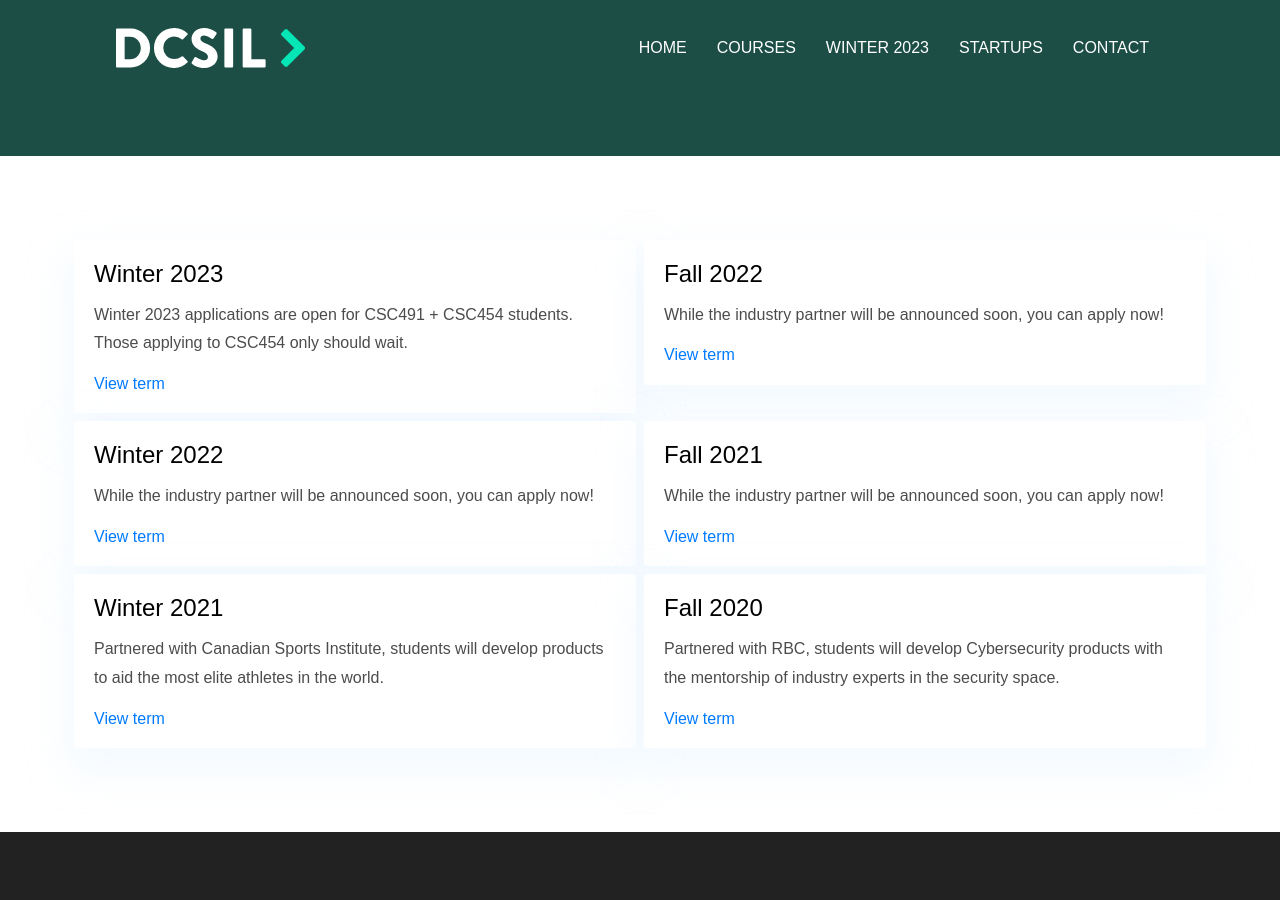
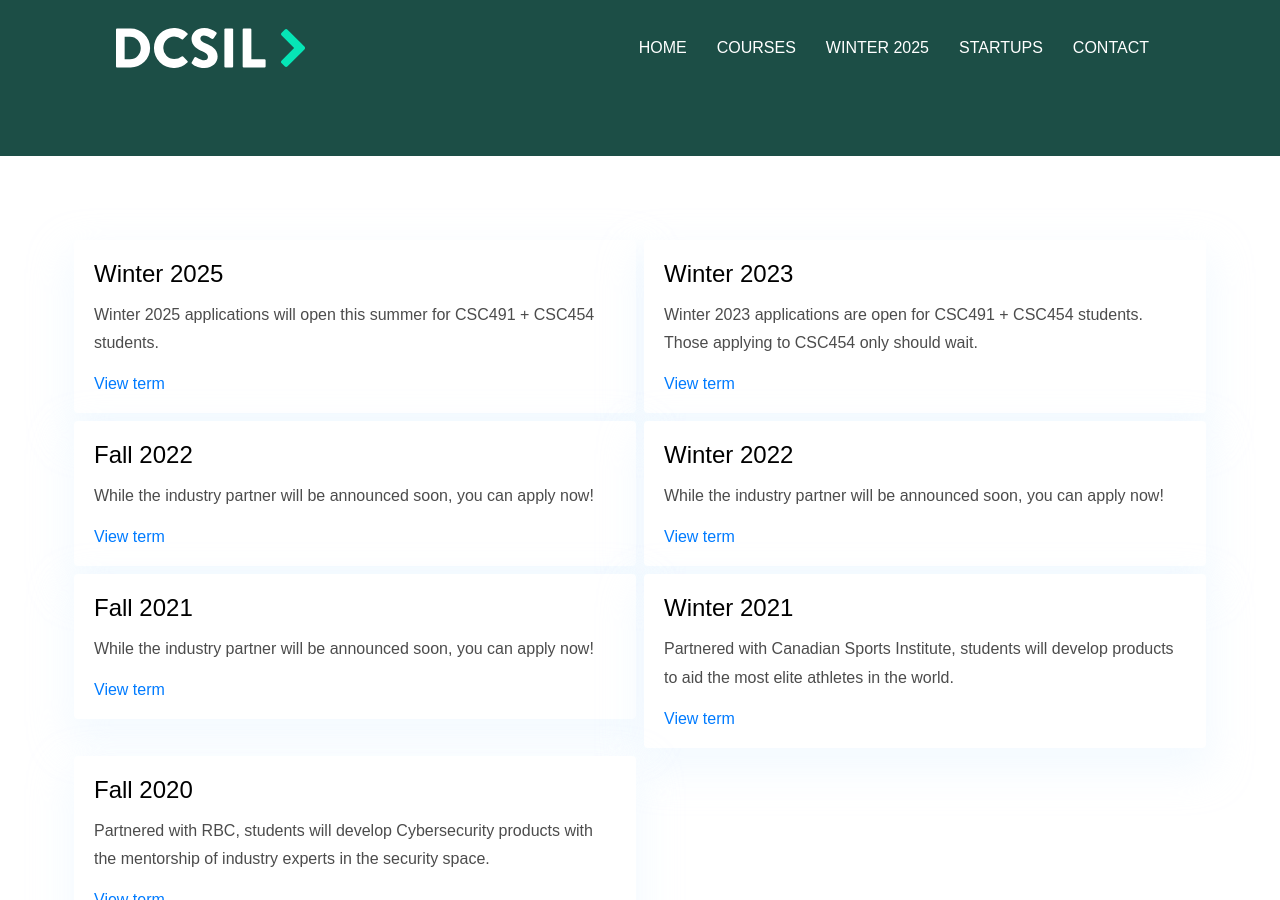
Before and after one commit to dcsil/website, a Jekyll site: the page built from _pages/term/terms.html, in a window 1280 px wide and 900 px high, scrolled down 363 px. Built offline with Jekyll 4.4.1, drawn with Linux system fonts in a browser that asks for light colours.

Commit message:
Added Winter 2025 page with help from Julian

```diff
--- a/_data/settings.yml
+++ b/_data/settings.yml
@@ -23,12 +23,12 @@
     link: "#"
 
 theme:
-  term: Winter 2023
-  link: '/winter-2023'
+  term: Winter 2025
+  link: '/winter-2025'
 
 menu:
   - {name: 'Courses', link: '/student-courses', active: 'course' }
-  - {name: 'Winter 2023', link: '/winter-2023' , active: 'winter_term' }
+  - {name: 'Winter 2025', link: '/winter-2025' , active: 'winter_term' }
   - {name: 'Startups', link: '/startups', active: 'startups' }
   - {name: 'Contact', link: '/contact', active: 'contact' }
 
--- /dev/null
+++ b/_pages/term/winter-2025.html
@@ -0,0 +1,12 @@
+---
+title: Winter 2025
+layout: page
+date: 2025.0
+type: 'term'
+active: 'winter_term'
+excerpt: Winter 2025 applications will open this summer for CSC491 + CSC454 students.
+link: apply
+---
+
+{% capture content %}{% include terms/winter-2025.md %}{% endcapture %}
+{% include layouts/markdown_content.html content=content %}
```
Also changed, not shown: _includes/staff/julian.md (+1 -1 lines), _includes/terms/winter-2025.md (added, +28 -0 lines), Gemfile.lock, 1 other file.
